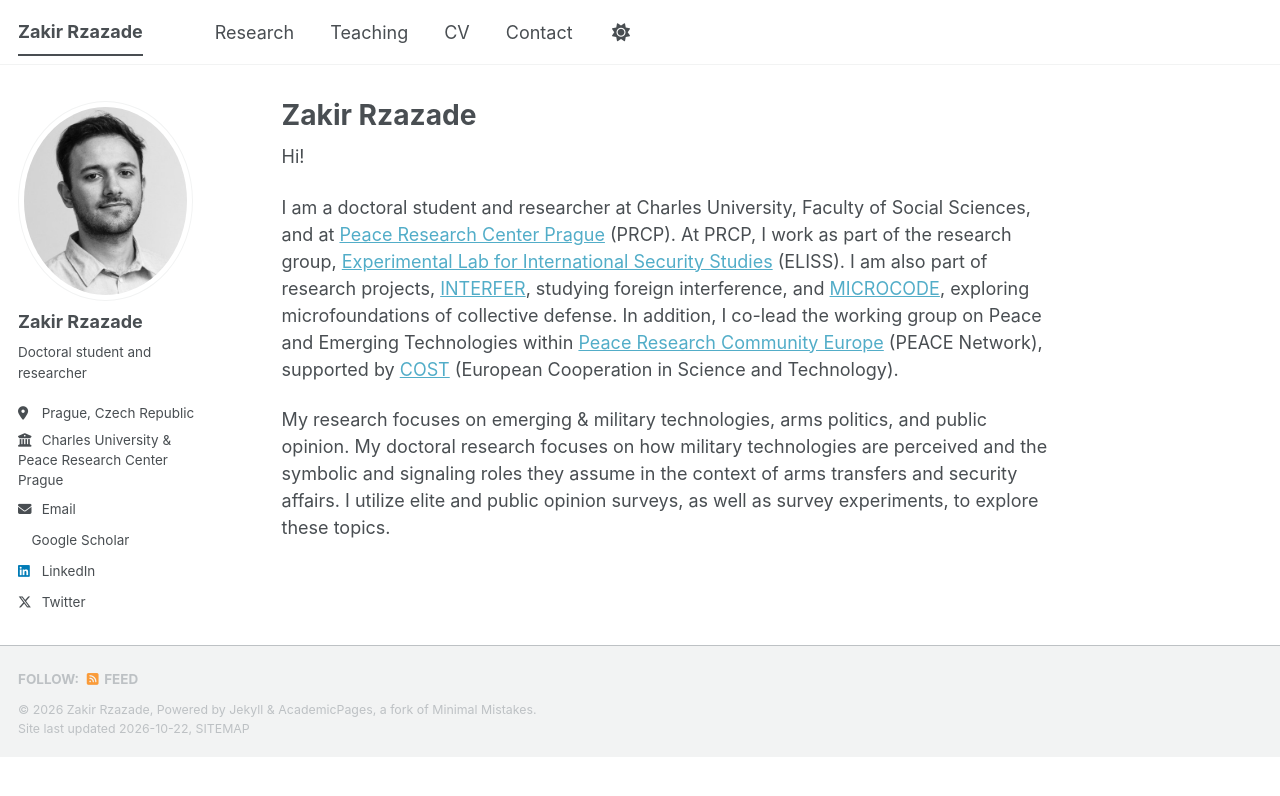
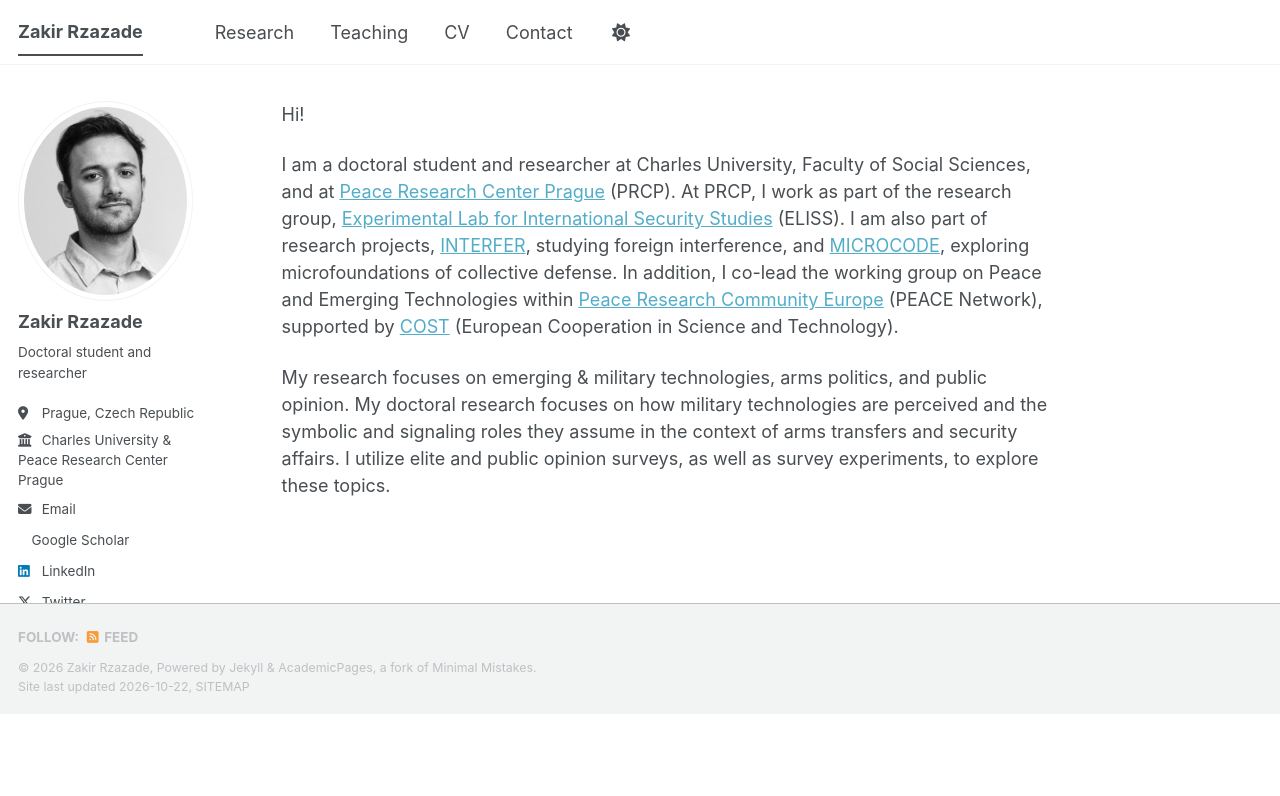
Before and after one commit to zakirzazad/zakirzazad.github.io, a Jekyll site: the page built from _pages/about.md, in a window 1280 px wide. Shown: the top 796 px of the page. Built offline with Jekyll 4.4.1, drawn with Linux system fonts in a browser that asks for light colours; a style sheet for code colours, icons or effects is not loaded.

Commit message:
Update about.md

```diff
--- a/_pages/about.md
+++ b/_pages/about.md
@@ -1,6 +1,5 @@
 ---
 permalink: /
-title: "Zakir Rzazade"
 author_profile: true
 redirect_from:
   - /about/
```
